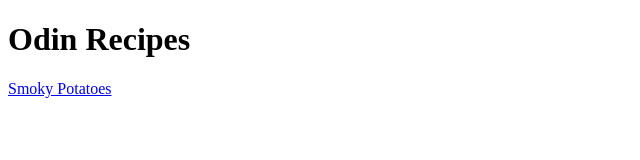
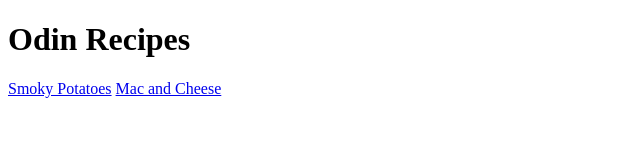
Before and after one commit to Shogiin/Odin-recipes, a plain HTML site: page index.html in a window 1280 px wide. Shown: the whole page, without its empty margins (0-640 px from the left). Drawn offline with Linux system fonts and the light colour scheme.

Commit message:
Mac and Cheese link added

```diff
--- a/index.html
+++ b/index.html
@@ -8,5 +8,6 @@
     <body>
         <h1>Odin Recipes</h1>
         <a href="./recipes/smoky-potatoes.html">Smoky Potatoes</a>
+        <a href="./recipes/mac-and-cheese.html">Mac and Cheese</a>
     </body>
 </html>
```
